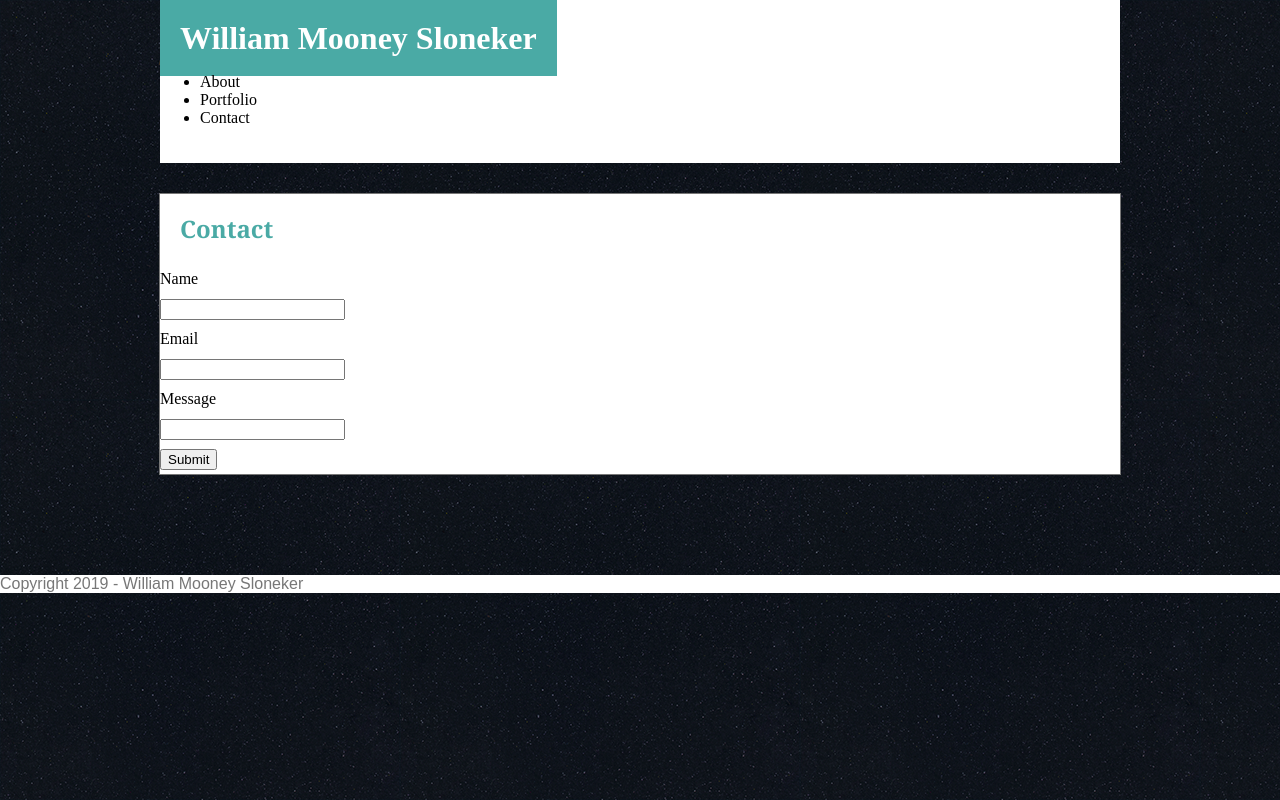
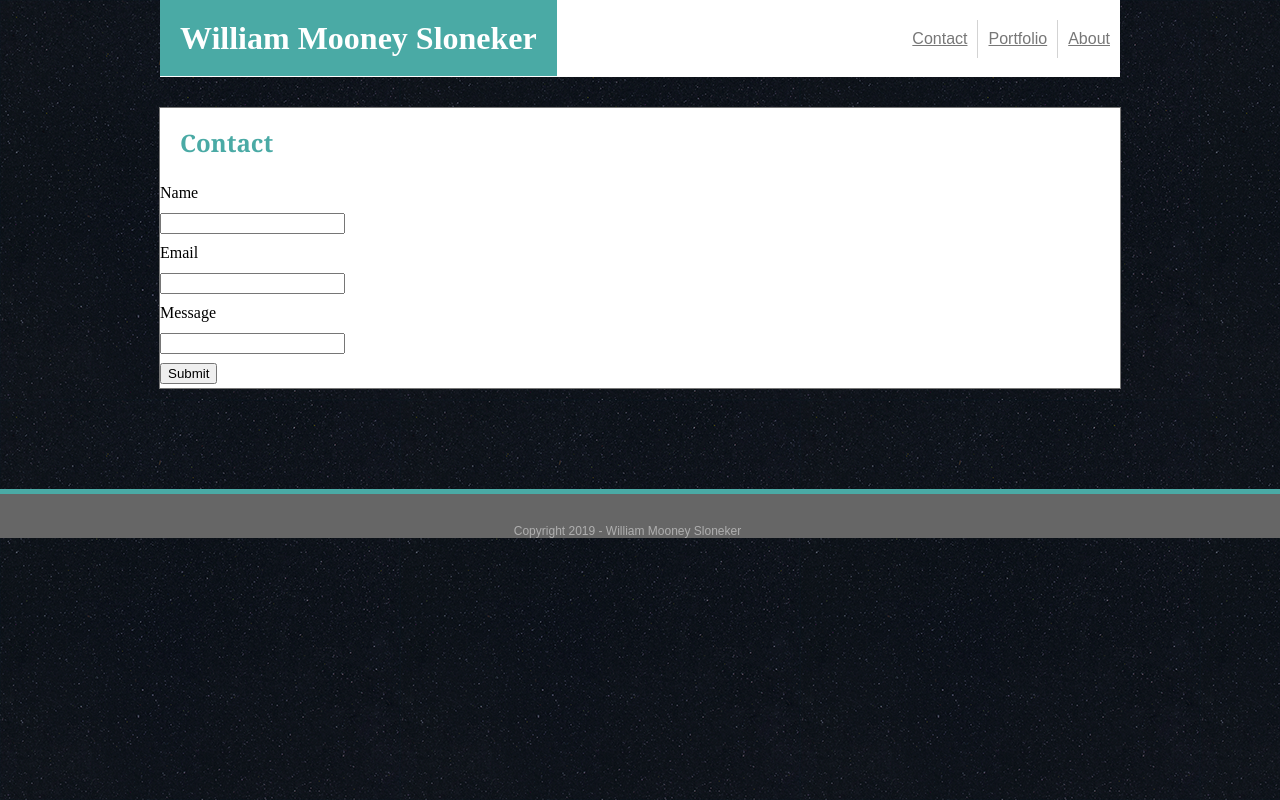
Before and after one commit to slonebox/Basic-Portfolio, a plain HTML site: page contact.html in a window 1280 px wide. Drawn offline with Linux system fonts and the light colour scheme.

Commit message:
Added updated HTML template to Contact page

```diff
--- a/contact.html
+++ b/contact.html
@@ -1,23 +1,30 @@
 <!DOCTYPE html>
+<!-- META DATA -->
 <html lang="en">
-<!-- HEADER SECTION -->
+
     <head>
+        <meta charset="UTF-8">
         <title>
             Contact | William Mooney Sloneker
         </title>
+        <link rel="stylesheet" type="text/css" href="CSS/style.css">
     </head>
-    <link rel="stylesheet" type="text/css" href="CSS/style.css">
+
 <!-- BODY SECTION -->
     <body>
+
 <!-- NAVIGATION BAR -->
         <div class="nav_bar">
             <h1>William Mooney Sloneker</h1>
-            <ul>
-                <li>About</li>
-                <li>Portfolio</li>
-                <li>Contact</li>
-            </ul>
+            <nav>
+                <a href="index.html">About</a>
+                <a id="vl" href="portfolio.html">Portfolio</a>
+                <a href="contact.html">Contact</a>
+            </nav>
         </div>
+<!-- BODY SECTION -->
+    <body>
+
 <!-- CONTACT FORM -->
         <div class="main_content">
             <h2>
@@ -41,7 +48,7 @@
         </div>
 <!-- FOOTER -->
         <footer>
-            <p>
+            <p id="footer_text">
                 Copyright 2019 - William Mooney Sloneker
             </p>
         </footer>
```
